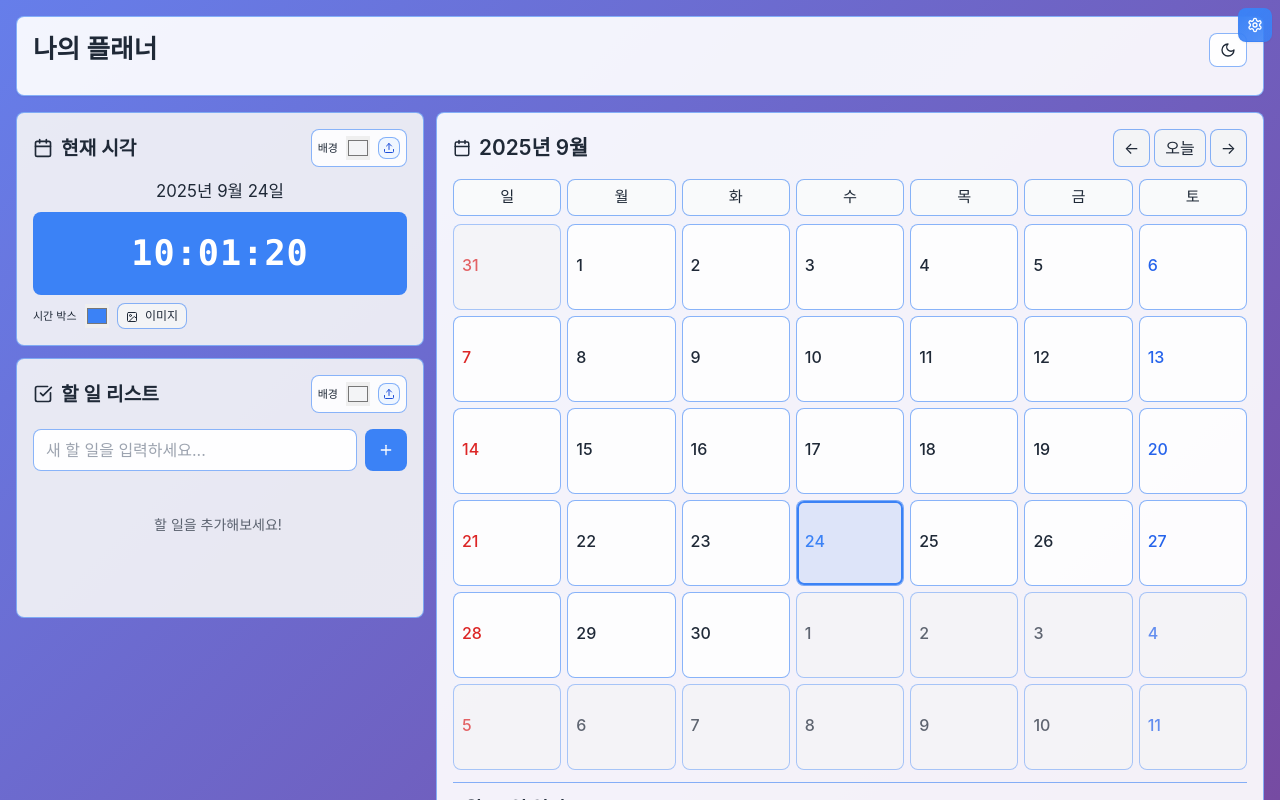
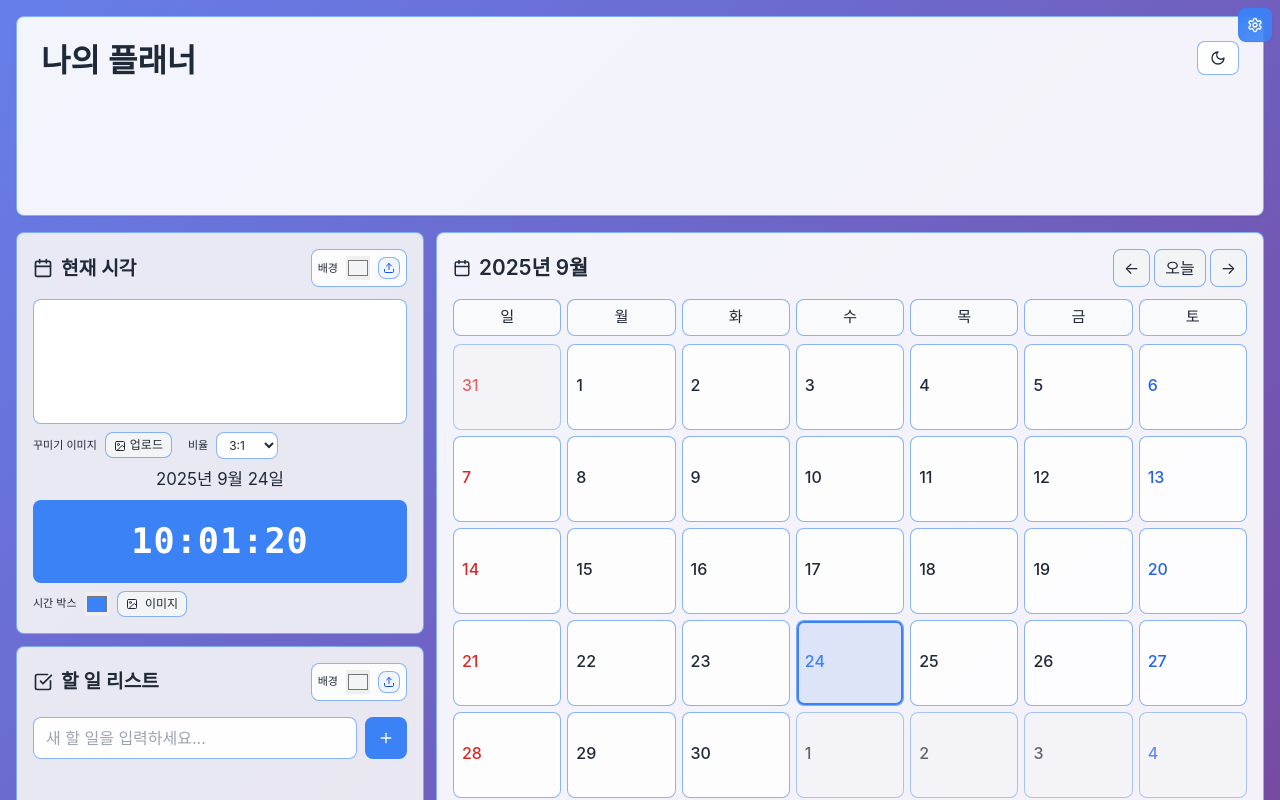
Before and after one commit to CriminalTalent/my-calendar-planner, a React (Vite) app: page / in a window 1280 px wide. Shown: the top 800 px of the page. Built offline with nearby package versions, Linux system fonts and the light colour scheme.

Commit message:
Update CalendarPlanner.tsx

```diff
--- a/src/CalendarPlanner.tsx
+++ b/src/CalendarPlanner.tsx
@@ -47,7 +47,7 @@ const hexToRgba = (hex: string, a = 1) => {
   return `rgba(${r}, ${g}, ${b}, ${a})`;
 };
 
-const STORAGE_KEY = "MCP_v5";
+const STORAGE_KEY = "MCP_v6";
 
 /* -------- ICS parsing (SUMMARY 포함) -------- */
 type IcsEvent = { dtstart: string; dtend?: string; summary?: string };
@@ -136,6 +136,11 @@ const CalendarPlanner: React.FC = () => {
   const [timeBoxColor, setTimeBoxColor] = useState("#3b82f6");
   const [timeBoxImg, setTimeBoxImg] = useState("");
 
+  /* NEW: 꾸미기 이미지(현재시간 카드 상단) */
+  const [timeDecorImg, setTimeDecorImg] = useState("");
+  // 3:1(기본), 21:9, 16:9 중 선택 가능
+  const [timeDecorRatio, setTimeDecorRatio] = useState<"3/1" | "21/9" | "16/9">("3/1");
+
   /* todo 카드 */
   const [todoBgColor, setTodoBgColor] = useState("#f3f4f6");
   const [todoBgImg, setTodoBgImg] = useState("");
@@ -154,12 +159,12 @@ const CalendarPlanner: React.FC = () => {
   const [badgeStyle, setBadgeStyle] = useState<BadgeStyle>("dot");
 
   /* 휴일(수동/ICS) + 고급 토글 */
-  const [holidayText, setHolidayText] = useState<string>(""); // 수동 입력(YYYY-MM-DD 리스트)
-  const [holidayMap, setHolidayMap] = useState<Record<string, string>>({}); // YYYY-MM-DD -> SUMMARY
+  const [holidayText, setHolidayText] = useState<string>("");
+  const [holidayMap, setHolidayMap] = useState<Record<string, string>>({});
   const [saturdayBlue, setSaturdayBlue] = useState<boolean>(true);
   const [startOnMonday, setStartOnMonday] = useState<boolean>(false);
-  const [expandLunarBlocks, setExpandLunarBlocks] = useState<boolean>(true); // 설/추석 전후 1일
-  const [useAltHolidays, setUseAltHolidays] = useState<boolean>(true); // 대체공휴일 적용
+  const [expandLunarBlocks, setExpandLunarBlocks] = useState<boolean>(true);
+  const [useAltHolidays, setUseAltHolidays] = useState<boolean>(true);
 
   /* ICS 자동 불러오기 */
   const [holidayYear, setHolidayYear] = useState<number>(new Date().getFullYear());
@@ -218,6 +223,8 @@ const CalendarPlanner: React.FC = () => {
         setTimeBoxImg(c.timeBoxImg ?? "");
         setTodoBgColor(c.todoBgColor ?? todoBgColor);
         setTodoBgImg(c.todoBgImg ?? "");
+        setTimeDecorImg(c.timeDecorImg ?? "");
+        setTimeDecorRatio(c.timeDecorRatio ?? "3/1");
       }
 
       if (data.calendar) {
@@ -236,7 +243,6 @@ const CalendarPlanner: React.FC = () => {
       }
 
       if (data.holidays) {
-        // 이전 버전 호환: holidayText만 있던 경우 맵으로 승격
         setHolidayText(data.holidays.holidayText ?? "");
         setSaturdayBlue(data.holidays.saturdayBlue ?? true);
         setHolidayYear(data.holidays.holidayYear ?? new Date().getFullYear());
@@ -252,7 +258,7 @@ const CalendarPlanner: React.FC = () => {
   /* 저장 */
   useEffect(() => {
     const payload = {
-      version: 5,
+      version: 6,
       currentDate: currentDate.toISOString(),
       selectedDate: selectedDate.toISOString(),
       events,
@@ -282,6 +288,8 @@ const CalendarPlanner: React.FC = () => {
         timeBoxImg,
         todoBgColor,
         todoBgImg,
+        timeDecorImg,
+        timeDecorRatio,
       },
       calendar: {
         calendarBgColor,
@@ -313,7 +321,7 @@ const CalendarPlanner: React.FC = () => {
     currentDate, selectedDate, events, todos,
     accentColor, globalBg1, globalBg2, globalBgImage, containerOpacity, radius, fontScale, showBorders, isDark,
     headerTitle, headerImage, headerBg, headerText, headerAlign,
-    timeCardBgColor, timeCardBgImg, timeBoxColor, timeBoxImg, todoBgColor, todoBgImg,
+    timeCardBgColor, timeCardBgImg, timeBoxColor, timeBoxImg, todoBgColor, todoBgImg, timeDecorImg, timeDecorRatio,
     calendarBgColor, calendarBgImg, cellHeight, weekdaySize, dateNumSize, eventTextSize, maxEventsPerCell, highlightToday, calendarGap, badgeStyle, startOnMonday,
     holidayText, saturdayBlue, holidayYear, icsUrl, expandLunarBlocks, useAltHolidays, holidayMap
   ]);
@@ -323,6 +331,7 @@ const CalendarPlanner: React.FC = () => {
   const refHeaderImg = useRef<HTMLInputElement | null>(null);
   const refTimeCardImg = useRef<HTMLInputElement | null>(null);
   const refTimeBoxImg = useRef<HTMLInputElement | null>(null);
+  const refTimeDecorImg = useRef<HTMLInputElement | null>(null);
   const refTodoImg = useRef<HTMLInputElement | null>(null);
   const refCalendarImg = useRef<HTMLInputElement | null>(null);
   const refImportJson = useRef<HTMLInputElement | null>(null);
@@ -413,7 +422,6 @@ const CalendarPlanner: React.FC = () => {
     const y = currentDate.getFullYear();
     const m = currentDate.getMonth();
     const first = new Date(y, m, 1);
-    // 0=일,1=월,...6=토  -> 월 시작이면 (0->6), (1->0) …
     const firstIndex = startOnMonday ? (first.getDay() + 6) % 7 : first.getDay();
     const start = new Date(first);
     start.setDate(start.getDate() - firstIndex);
@@ -428,7 +436,6 @@ const CalendarPlanner: React.FC = () => {
   const days = makeDays();
 
   /* 휴일 계산(수동 + ICS + 확장 + 대체) */
-  // 수동 holidayText -> 맵으로 합치기(요약: '휴일')
   const manualMap = useMemo(() => {
     const out: Record<string, string> = {};
     (holidayText || "")
@@ -446,9 +453,8 @@ const CalendarPlanner: React.FC = () => {
 
   const effectiveHolidaySet = useMemo(() => {
     const set = new Set<string>(Object.keys(baseHolidayMap));
-
-    // 설/추석 블록 확장: 전/후 하루
-    if (expandLunarBlocks) {
+    // 설/추석 블록 확장
+    if (true /* expandLunarBlocks default true */) {
       Object.entries(baseHolidayMap).forEach(([d, name]) => {
         if (!name) return;
         if (/(설날|설|추석)/.test(name)) {
@@ -460,8 +466,7 @@ const CalendarPlanner: React.FC = () => {
         }
       });
     }
-
-    // 대체공휴일 간이 규칙
+    // 대체공휴일(간이)
     if (useAltHolidays) {
       const isWeekend = (dt: Date) => [0, 6].includes(dt.getDay());
       const nextWeekday = (dt: Date) => {
@@ -470,28 +475,20 @@ const CalendarPlanner: React.FC = () => {
         while ([0, 6].includes(t.getDay()));
         return t;
       };
-
       Object.entries(baseHolidayMap).forEach(([d, name]) => {
         const [y, m, dd] = d.split("-").map(Number);
         const date = new Date(y, (m ?? 1) - 1, dd ?? 1);
-
-        // 일요일 공휴일 -> 다음 첫 평일
-        if (date.getDay() === 0) set.add(keyOf(nextWeekday(date)));
-
-        // 어린이날(5/5) 토/일이면 대체
+        if (date.getDay() === 0) set.add(keyOf(nextWeekday(date))); // 일요일
         if (/어린이날/.test(name) || (m === 5 && dd === 5)) {
           if (isWeekend(date)) set.add(keyOf(nextWeekday(date)));
         }
-
-        // 설/추석 이름 포함 & 주말과 겹치면 대체(간이)
         if (/(설날|설|추석)/.test(name) && isWeekend(date)) {
           set.add(keyOf(nextWeekday(date)));
         }
       });
     }
-
     return set;
-  }, [baseHolidayMap, expandLunarBlocks, useAltHolidays]);
+  }, [baseHolidayMap, useAltHolidays]);
 
   const isSunday = (d: Date) => d.getDay() === 0;
   const isSaturday = (d: Date) => d.getDay() === 6;
@@ -541,8 +538,9 @@ const CalendarPlanner: React.FC = () => {
   const border = showBorders ? `1px solid ${hexToRgba(accentColor, 0.6)}` : "1px solid transparent";
   const cardBg = (hex: string) => hexToRgba(hex, containerOpacity);
 
+  // 헤더 높이 2.5배 (기존 80 -> 200)
   const headerCardStyle: React.CSSProperties = {
-    border, borderRadius: radius, minHeight: 80,
+    border, borderRadius: radius, minHeight: 200,
     backgroundColor: headerImage ? undefined : cardBg(headerBg),
     backgroundImage: headerImage ? `url(${headerImage})` : undefined,
     backgroundSize: "cover", backgroundPosition: "center",
@@ -552,7 +550,7 @@ const CalendarPlanner: React.FC = () => {
     backgroundColor: timeCardBgImg ? undefined : cardBg(timeCardBgColor),
     backgroundImage: timeCardBgImg ? `url(${timeCardBgImg})` : undefined,
     backgroundSize: "cover", backgroundPosition: "center",
-    minHeight: 140,
+    minHeight: 170,
   };
   const todoCardStyle: React.CSSProperties = {
     border, borderRadius: radius,
@@ -587,7 +585,7 @@ const CalendarPlanner: React.FC = () => {
         <div className="relative mb-3 sm:mb-4">
           <div className="relative overflow-hidden shadow-sm" style={headerCardStyle}>
             {headerImage && <div className="absolute inset-0 bg-black/15 dark:bg-black/30" />}
-            <div className="relative z-10 px-3 py-3 sm:px-4 sm:py-4">
+            <div className="relative z-10 px-3 py-4 sm:px-6 sm:py-6">
               <div className="w-full flex items-start justify-between gap-3" style={{ textAlign: headerAlign }}>
                 <div className="flex-1">
                   {editHeader ? (
@@ -596,15 +594,15 @@ const CalendarPlanner: React.FC = () => {
                       onChange={(e) => setHeaderTitle(e.target.value)}
                       onKeyDown={(e) => e.key === "Enter" && setEditHeader(false)}
                       onBlur={() => setEditHeader(false)}
-                      className="font-semibold bg-transparent border-2 border-dashed border-white/40 px-2 py-1 focus:outline-none focus:ring-2 focus:ring-blue-500 w-full"
-                      style={{ color: headerText, fontSize: "1.6em", borderRadius: radius }}
+                      className="font-semibold bg-transparent border-2 border-dashed border-white/40 px-3 py-2 focus:outline-none focus:ring-2 focus:ring-blue-500 w-full"
+                      style={{ color: headerText, fontSize: "2em", borderRadius: radius }}
                       autoFocus
                       type="text"
                     />
                   ) : (
                     <h1
                       className="font-semibold cursor-pointer hover:opacity-80 transition-opacity leading-tight"
-                      style={{ color: headerText, fontSize: "1.6em" }}
+                      style={{ color: headerText, fontSize: "2em" }}
                       onClick={() => setEditHeader(true)}
                     >
                       {headerTitle}
@@ -614,7 +612,7 @@ const CalendarPlanner: React.FC = () => {
 
                 <button
                   onClick={() => setIsDark((v) => !v)}
-                  className="px-2.5 py-2 bg-white/90 dark:bg-slate-800 dark:text-gray-100 hover:bg-white"
+                  className="px-3 py-2 bg-white/90 dark:bg-slate-800 dark:text-gray-100 hover:bg-white"
                   style={{ border, borderRadius: radius }}
                   aria-label="다크 모드"
                 >
@@ -745,6 +743,53 @@ const CalendarPlanner: React.FC = () => {
                   </div>
                 </div>
 
+                {/* NEW: 꾸미기용 이미지 슬롯 (컨테이너 비율에 맞춰 고정 비율) */}
+                <div className="mb-2">
+                  <div
+                    className="w-full overflow-hidden"
+                    style={{
+                      aspectRatio: timeDecorRatio,
+                      border, borderRadius: radius,
+                      backgroundColor: "#ffffff",
+                      backgroundImage: timeDecorImg ? `url(${timeDecorImg})` : "none",
+                      backgroundSize: "cover",
+                      backgroundPosition: "center",
+                    }}
+                  />
+                  <div className="mt-2 flex items-center gap-2 flex-wrap">
+                    <span className="text-[11px]">꾸미기 이미지</span>
+                    <button
+                      onClick={() => refTimeDecorImg.current?.click()}
+                      className="px-2 py-1 text-xs bg-gray-100 hover:bg-gray-200"
+                      style={{ border, borderRadius: radius }}
+                    >
+                      <ImageIcon size={12} className="inline mr-1" />
+                      업로드
+                    </button>
+                    {timeDecorImg && (
+                      <button
+                        onClick={() => setTimeDecorImg("")}
+                        className="px-2 py-1 text-xs bg-red-50 hover:bg-red-100 text-red-700"
+                        style={{ border, borderRadius: radius }}
+                      >
+                        제거
+                      </button>
+                    )}
+                    <label className="text-[11px] ml-2">비율</label>
+                    <select
+                      value={timeDecorRatio}
+                      onChange={(e) => setTimeDecorRatio(e.target.value as any)}
+                      className="px-2 py-1 text-xs bg-white dark:bg-slate-800"
+                      style={{ border, borderRadius: radius }}
+                      title="이미지 박스 비율"
+                    >
+                      <option value="3/1">3:1</option>
+                      <option value="21/9">21:9</option>
+                      <option value="16/9">16:9</option>
+                    </select>
+                  </div>
+                </div>
+
                 <div className="text-center mb-2" style={{ fontSize: "1.05em" }}>
                   {now.getFullYear()}년 {now.getMonth() + 1}월 {now.getDate()}일
                 </div>
@@ -858,7 +903,7 @@ const CalendarPlanner: React.FC = () => {
 
               {/* weekday header */}
               <div className="grid grid-cols-7 mb-2" style={{ gap: calendarGap }}>
-                {weekdayNames.map((d) => (
+                {(startOnMonday ? ["월","화","수","목","금","토","일"] : ["일","월","화","수","목","금","토"]).map((d, idx) => (
                   <div
                     key={d}
                     className="text-center py-1.5 font-medium bg-gray-50 dark:bg-slate-800"
@@ -880,12 +925,9 @@ const CalendarPlanner: React.FC = () => {
 
                   const baseBg = isCurMonth ? "rgba(255,255,255,0.8)" : "rgba(245,245,245,0.7)";
                   const numberColor =
-                    isHoliday(day)
-                      ? "#dc2626"
-                      : (saturdayBlue && isSaturday(day))
-                      ? "#2563eb"
-                      : isToday && highlightToday
-                      ? accentColor
+                    (effectiveHolidaySet.has(k) || day.getDay() === 0) ? "#dc2626"
+                      : (saturdayBlue && day.getDay() === 6) ? "#2563eb"
+                      : (isToday && highlightToday) ? accentColor
                       : "inherit";
 
                   return (
@@ -894,7 +936,7 @@ const CalendarPlanner: React.FC = () => {
                       className="text-left transition-all relative"
                       style={{
                         minHeight: cellHeight, padding: 8, border, borderRadius: radius,
-                        background: highlightToday && isToday ? hexToRgba(accentColor, 0.12) : baseBg,
+                        background: (highlightToday && isToday) ? hexToRgba(accentColor, 0.12) : baseBg,
                         boxShadow: isSelected ? `0 0 0 2px ${accentColor} inset` : "none",
                         opacity: isCurMonth ? 1 : 0.7,
                       }}
@@ -1239,6 +1281,7 @@ const CalendarPlanner: React.FC = () => {
       <input ref={refHeaderImg} type="file" accept="image/*" onChange={(e) => e.target.files?.[0] && loadAsDataURL(e.target.files[0], setHeaderImage)} className="hidden" />
       <input ref={refTimeCardImg} type="file" accept="image/*" onChange={(e) => e.target.files?.[0] && loadAsDataURL(e.target.files[0], setTimeCardBgImg)} className="hidden" />
       <input ref={refTimeBoxImg} type="file" accept="image/*" onChange={(e) => e.target.files?.[0] && loadAsDataURL(e.target.files[0], setTimeBoxImg)} className="hidden" />
+      <input ref={refTimeDecorImg} type="file" accept="image/*" onChange={(e) => e.target.files?.[0] && loadAsDataURL(e.target.files[0], setTimeDecorImg)} className="hidden" />
       <input ref={refTodoImg} type="file" accept="image/*" onChange={(e) => e.target.files?.[0] && loadAsDataURL(e.target.files[0], setTodoBgImg)} className="hidden" />
       <input ref={refCalendarImg} type="file" accept="image/*" onChange={(e) => e.target.files?.[0] && loadAsDataURL(e.target.files[0], setCalendarBgImg)} className="hidden" />
     </div>
```
